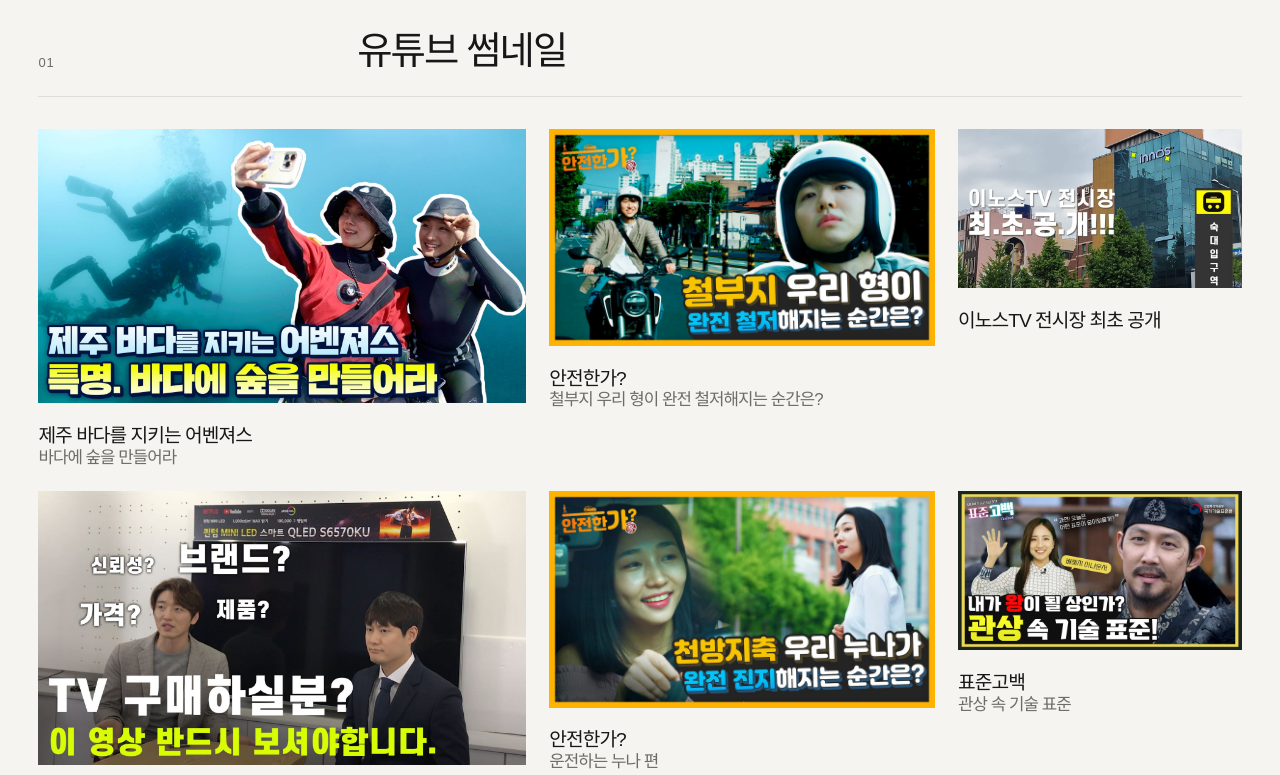
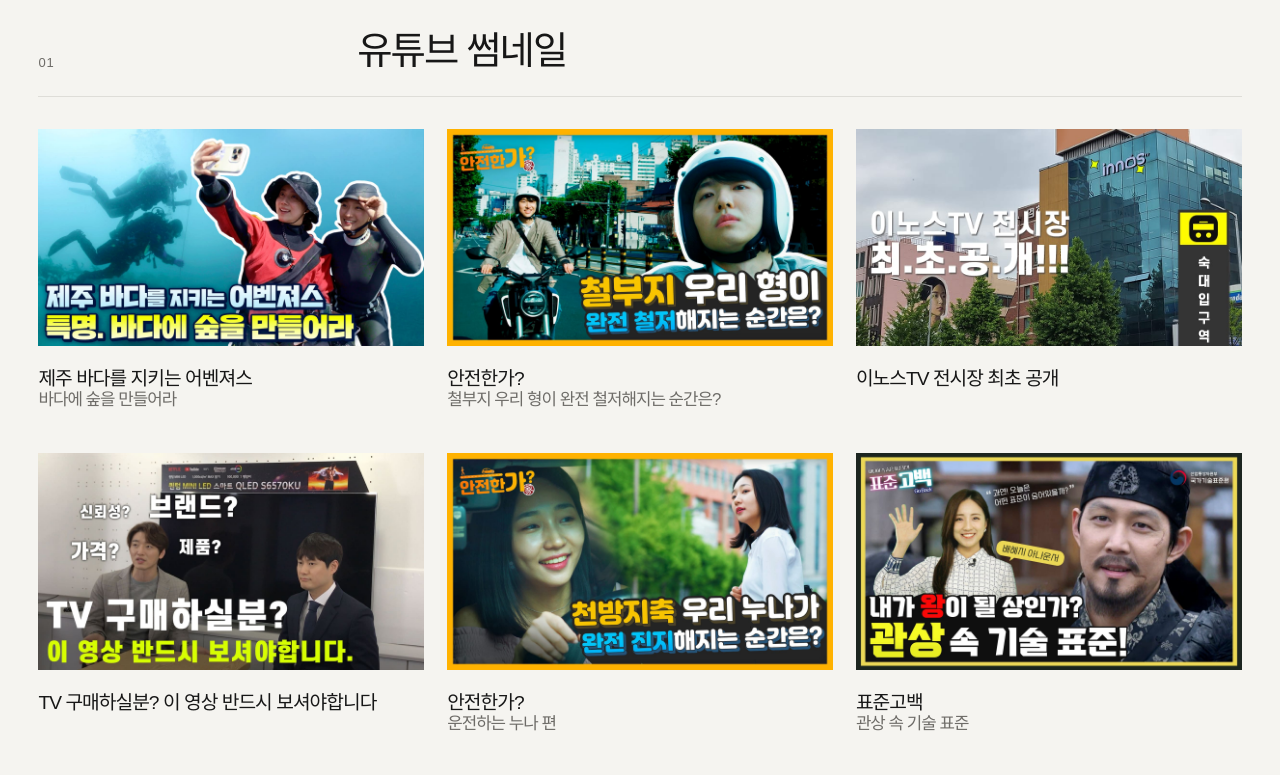
Before and after one commit to livee0322/taewoong-portfolio, a Next.js app: page /works in a window 1280 px wide. Shown: the part 720-1495 px from the top of the page. Built offline with nearby package versions, Linux system fonts and the light colour scheme.

Commit message:
fix: finalize responsive portfolio v1

```diff
--- a/src/app/globals.css
+++ b/src/app/globals.css
@@ -307,12 +307,14 @@ ul, ol { margin: 0; padding: 0; }
 .works-category + .works-category { margin-top: var(--space-section); }
 .works-category-heading { display: grid; grid-template-columns: 3fr 9fr; gap: 24px; align-items: end; padding-bottom: var(--space-6); border-bottom: 1px solid var(--color-border); }
 .works-category-heading h2 { font-size: clamp(1.7rem, 3vw, 2.6rem); }
-.works-category-grid { display: grid; grid-template-columns: repeat(12, minmax(0, 1fr)); align-items: start; gap: var(--space-media-gap); margin-top: var(--space-8); }
-.works-category-grid .work-card { grid-column: auto; }
-.works-category-grid .work-card:nth-child(3n + 1) { grid-column: span 5; }
-.works-category-grid .work-card:nth-child(3n + 2) { grid-column: span 4; }
-.works-category-grid .work-card:nth-child(3n + 3) { grid-column: span 3; }
-.works-category-grid .work-card:only-child { grid-column: 4 / span 6; }
+.works-category-grid { display: grid; grid-template-columns: repeat(3, minmax(0, 1fr)); align-items: start; gap: var(--space-media-gap); margin-top: var(--space-8); }
+.works-category-grid .work-card { display: grid; grid-template-rows: auto 1fr; min-width: 0; }
+.works-category-grid .work-card:nth-child(n) { grid-column: auto; }
+.works-category-grid .media-real-image { object-fit: cover; }
+.works-category-video .media-placeholder { aspect-ratio: 16 / 9; }
+.works-category-square .media-placeholder { aspect-ratio: 1; }
+.works-category-detail .media-placeholder { aspect-ratio: 4 / 5; }
+.works-category-grid .work-card-copy { min-height: 5.25rem; }
 .works-category-grid .work-card-copy h3 { font-size: 1.2rem; }
 
 .not-found { min-height: 70svh; padding-top: clamp(6rem, 14vw, 13rem); }
@@ -344,8 +346,7 @@ ul, ol { margin: 0; padding: 0; }
   .representative-note > div { grid-column: 3 / span 5; }
   .works-category-heading { grid-template-columns: 2fr 6fr; }
   .works-category-grid { grid-template-columns: repeat(2, minmax(0, 1fr)); }
-  .works-category-grid .work-card:nth-child(n) { grid-column: auto; }
-  .works-category-grid .work-card:only-child { grid-column: 1 / -1; width: min(70%, 32rem); justify-self: center; }
+  .works-page-hero .section-heading { min-height: 18rem; }
   .featured-work > .media-placeholder { grid-column: 1 / span 8; }
   .featured-work-copy { grid-column: 9 / -1; }
   .work-reel { grid-auto-columns: minmax(240px, 42vw); }
@@ -430,7 +431,6 @@ ul, ol { margin: 0; padding: 0; }
   .works-category-heading h2 { margin-top: var(--space-2); }
   .works-category-grid { display: flex; gap: 16px; overflow-x: auto; padding-right: var(--space-page-edge); padding-bottom: 8px; scroll-snap-type: inline mandatory; -webkit-mask-image: linear-gradient(to right, #000 calc(100% - 30px), transparent); mask-image: linear-gradient(to right, #000 calc(100% - 30px), transparent); }
   .works-category-grid .work-card { flex: 0 0 calc(100vw - 76px); }
-  .works-category-grid .work-card:only-child { width: auto; justify-self: auto; }
   .works-category-grid .work-card { scroll-snap-align: start; }
   .works-category-grid .work-card .media-placeholder { width: 100%; margin-left: 0; }
   .career-route { margin-top: var(--space-8); }
@@ -488,3 +488,18 @@ ul, ol { margin: 0; padding: 0; }
   *, *::before, *::after { scroll-behavior: auto !important; transition-duration: 0.01ms !important; animation-duration: 0.01ms !important; animation-iteration-count: 1 !important; }
   [data-reveal].reveal-pending { opacity: 1; transform: none; }
 }
+
+@media (max-width: 767px) {
+  .mobile-nav { top: 68px; }
+}
+
+@media (max-width: 1023px) {
+  .desktop-nav { display: none; }
+  .menu-toggle { display: grid; width: 2.75rem; height: 2.75rem; padding: 0.65rem 0.45rem; place-content: center; gap: 0.32rem; border: 0; background: transparent; cursor: pointer; }
+  .menu-toggle span { display: block; width: 1.4rem; height: 1px; background: currentColor; transition: transform var(--motion-fast) var(--ease-out); }
+  .mobile-nav { position: absolute; top: 76px; right: 0; left: 0; display: none; padding: 1rem var(--space-page-edge) 1.25rem; border-bottom: 1px solid var(--color-border); background: var(--color-bg); }
+  .mobile-nav.is-open { display: grid; }
+  .mobile-nav a { display: flex; min-height: 3rem; align-items: center; padding-block: 0.65rem; border-top: 1px solid var(--color-border); font-size: 1.125rem; }
+  .mobile-nav a:last-child { border-bottom: 1px solid var(--color-border); }
+  [data-reveal].reveal-pending { opacity: 1; transform: none; }
+}
--- a/src/app/works/page.tsx
+++ b/src/app/works/page.tsx
@@ -3,7 +3,13 @@ import { SectionHeading } from "@/components/ui/SectionHeading";
 import { WorkTitle } from "@/components/ui/WorkTitle";
 import { visualWorks } from "@/data/works";
 
-const workCategories = ["유튜브 썸네일", "자막·타이틀 디자인", "이벤트 배너", "쇼핑라이브 콘텐츠", "상세페이지"];
+const workCategories = [
+  { name: "유튜브 썸네일", frame: "video" },
+  { name: "자막·타이틀 디자인", frame: "video" },
+  { name: "이벤트 배너", frame: "square" },
+  { name: "쇼핑라이브 콘텐츠", frame: "video" },
+  { name: "상세페이지", frame: "detail" },
+] as const;
 
 export default function WorksPage() {
   return (
@@ -17,14 +23,14 @@ export default function WorksPage() {
         />
       </section>
       <section className="works-categories" aria-label="카테고리별 선별 작업">
-        {workCategories.map((category) => {
-          const categoryWorks = visualWorks.filter((work) => work.category === category);
+        {workCategories.map((category, categoryIndex) => {
+          const categoryWorks = visualWorks.filter((work) => work.category === category.name);
           if (categoryWorks.length === 0) return null;
           return (
-            <section className="works-category" key={category} aria-labelledby={`category-${category}`}>
+            <section className={`works-category works-category-${category.frame}`} key={category.name} aria-labelledby={`category-${categoryIndex}`}>
               <div className="works-category-heading">
-                <p className="eyebrow">{String(workCategories.indexOf(category) + 1).padStart(2, "0")}</p>
-                <h2 id={`category-${category}`}>{category}</h2>
+                <p className="eyebrow">{String(categoryIndex + 1).padStart(2, "0")}</p>
+                <h2 id={`category-${categoryIndex}`}>{category.name}</h2>
               </div>
               <div className="works-category-grid">
                 {categoryWorks.map((work) => (
--- a/src/components/ui/RevealObserver.tsx
+++ b/src/components/ui/RevealObserver.tsx
@@ -16,7 +16,8 @@ export function RevealObserver() {
 
     if (
       window.matchMedia("(prefers-reduced-motion: reduce)").matches ||
-      window.matchMedia("(max-width: 767px)").matches ||
+      window.matchMedia("(max-width: 1023px)").matches ||
+      window.matchMedia("(hover: none), (pointer: coarse)").matches ||
       !("IntersectionObserver" in window)
     ) {
       showAll();
```
Also changed, not shown: src/components/home/HomeSections.tsx (+12 -12 lines), 1 other file (tests, documents, lock files or other folders).
